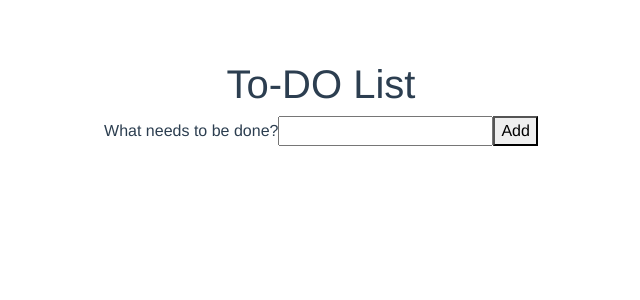
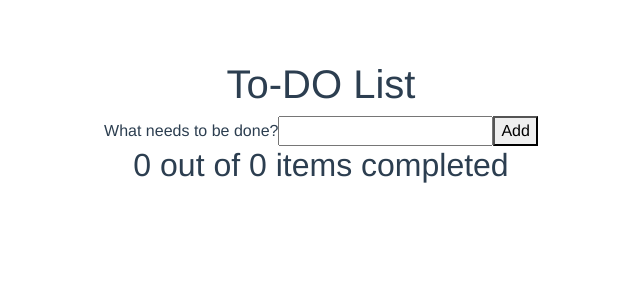
Before and after one commit to BukkitGerman/vue_training, a Vue app: page / in a window 1280 px wide. Shown: the top 300 px of the page, without its empty margins (319-959 px from the left). Built offline with nearby package versions, Linux system fonts and the light colour scheme.

Commit message:
add completed tasks

```diff
--- a/src/App.vue
+++ b/src/App.vue
@@ -2,9 +2,10 @@
   <div id="app">
     <h1>To-DO List</h1>
     <to-do-form @todo-added="addToDo"></to-do-form>
-    <ul class="list-group w-50 row justify-content-center mx-auto mt-3">
+    <h2 id="list-summary">{{listSummary}}</h2>
+    <ul class="list-group w-50 row justify-content-center mx-auto mt-3" aria-labelledby="list-summary">
       <li class="list-group-item" v-for="item in ToDoItems" :key="item.id">
-        <to-do-item :label="item.label" :done="item.done" :id="item.id"></to-do-item>
+        <to-do-item :label="item.label" :done="item.done" :id="item.id" @checkbox-changed="updateDoneStatus(item.id)"></to-do-item>
       </li>
     </ul>
   </div>
@@ -21,9 +22,19 @@ export default {
     ToDoItem,
     ToDoForm
   },
+  computed: {
+    listSummary() {
+      const numberFinishedItems = this.ToDoItems.filter(item =>item.done).length
+      return `${numberFinishedItems} out of ${this.ToDoItems.length} items completed`
+    }
+  },
   methods: {
     addToDo(toDoLabel) {
       this.ToDoItems.push({id: uniqueId('todo-'), label: toDoLabel, done: false })
+    },
+    updateDoneStatus(toDoId) {
+      const toDoToUpdate = this.ToDoItems.find(item => item.id === toDoId)
+      toDoToUpdate.done = !toDoToUpdate.done
     },
   },
   data() {
--- a/src/components/ToDoItem.vue
+++ b/src/components/ToDoItem.vue
@@ -1,6 +1,6 @@
 <template>
   <div class="form-check form-switch">
-    <input class="form-check-input" type="checkbox" :id="id" :checked="isDone"/>
+    <input class="form-check-input" type="checkbox" :id="id" :checked="isDone" @change="$emit('checkbox-changed')"/>
     <label class="form-check-label" :for="id">{{ label }}</label>
   </div>
 </template>
```
